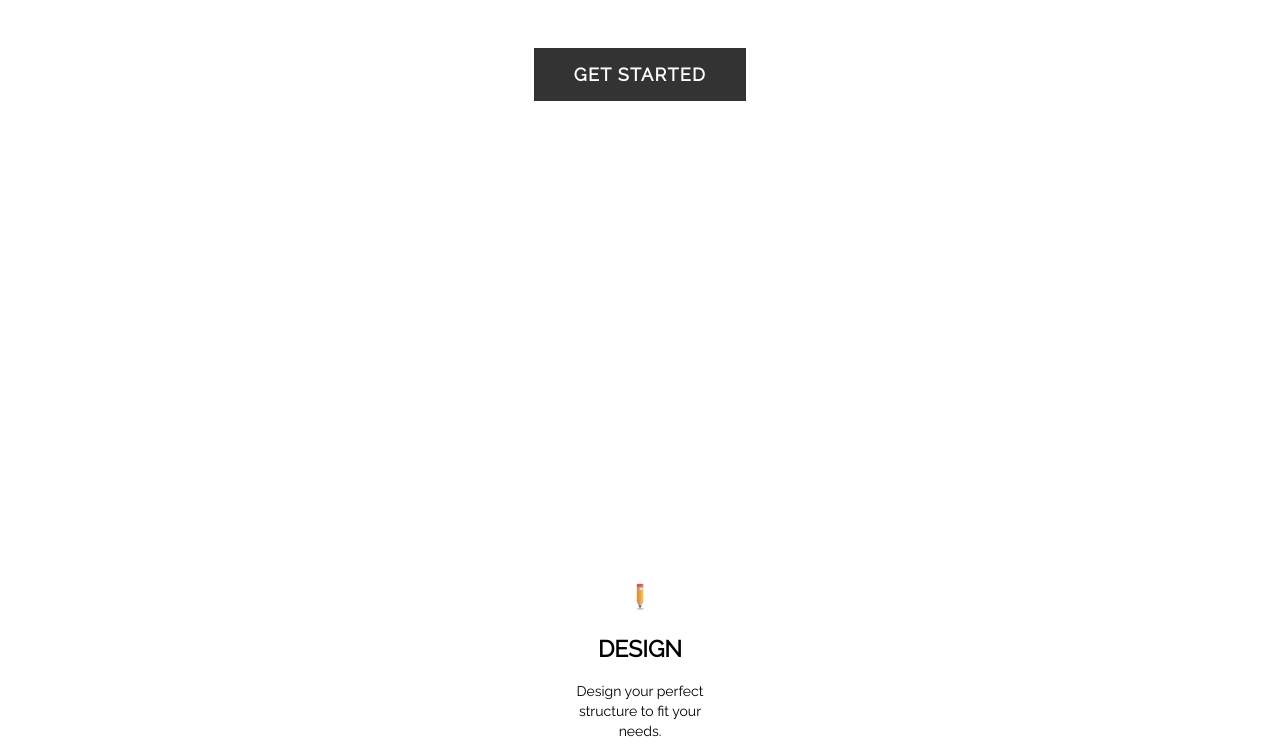
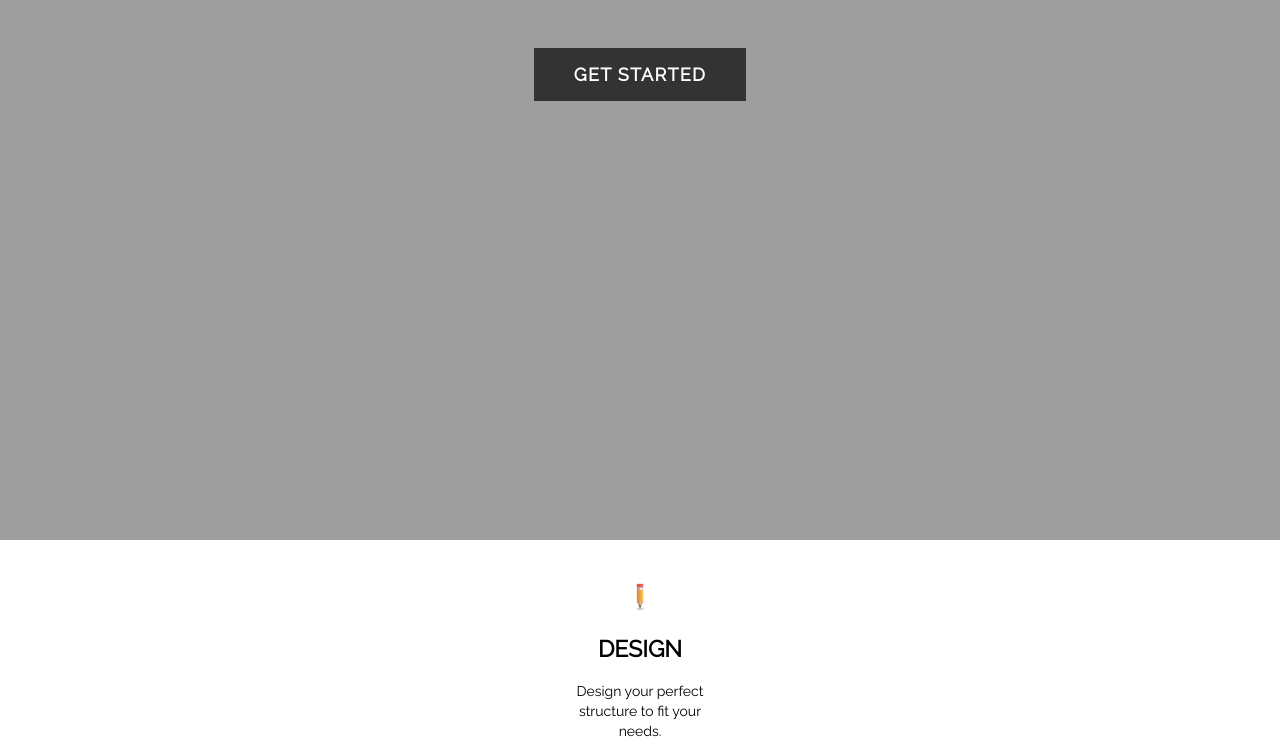
Before and after one commit to kawasaki14/Jelen-Custom-Woodworks, a plain HTML site: page index.html in a window 1280 px wide. Shown: the part 340-1090 px from the top of the page. Drawn offline with Linux system fonts and the light colour scheme; the site is published under a folder, as on GitHub Pages, so addresses that start at the root find nothing.

Commit message:
Update style.css

```diff
--- a/style.css
+++ b/style.css
@@ -64,7 +64,7 @@ html, body {
 
   .jumbotron {
     height: 800px;
-    background-image: url("/images/shop1.jpg");
+    background-image: url("images/shop1.jpg");
     -webkit-background-size: cover;
     -moz-background-size: cover;
     -o-background-size: cover;
```
